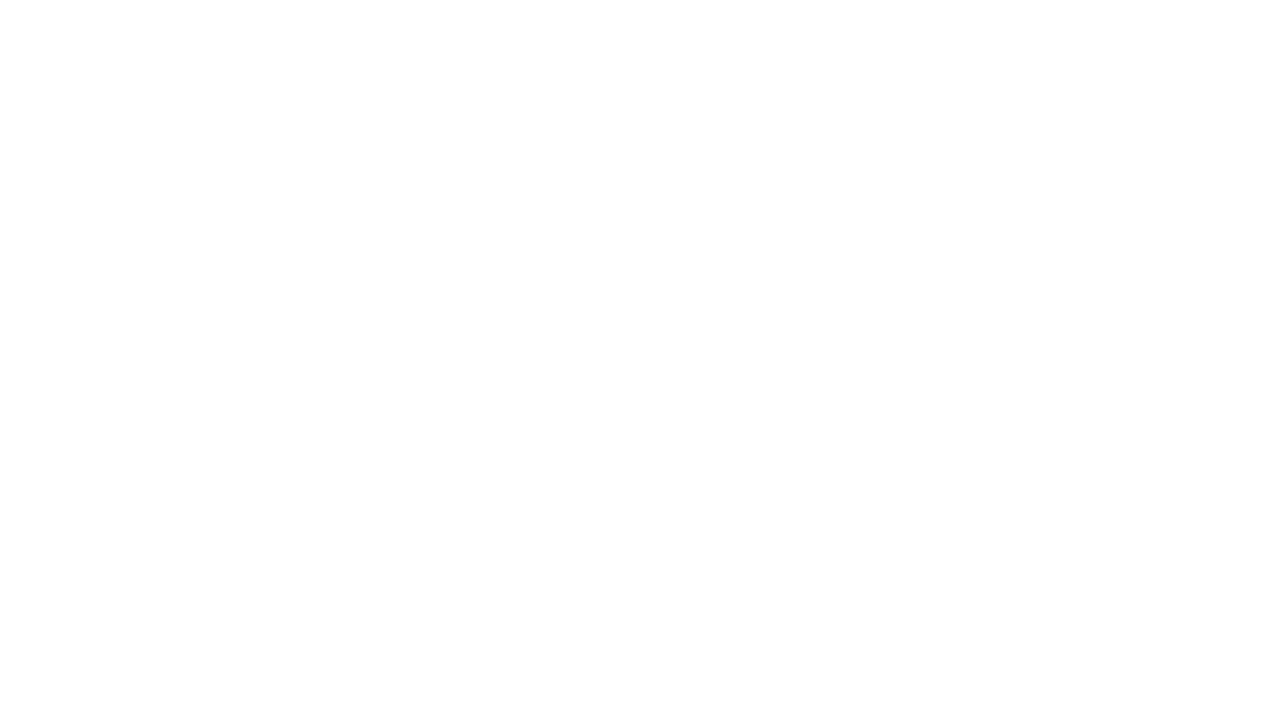
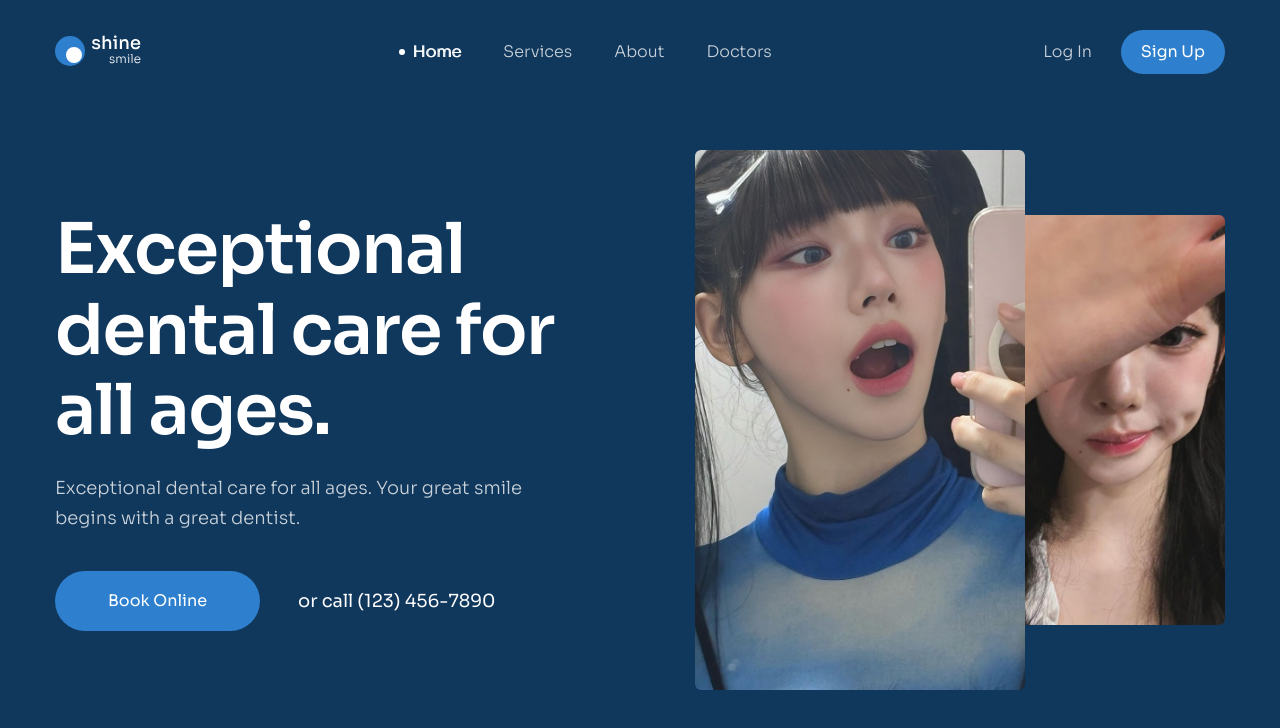
Before and after one commit to bebup95/f8-htmlcss-project-04, a plain HTML site: page index.html in a window 1280 px wide. Drawn offline with Linux system fonts and the light colour scheme.

Commit message:
create header and hero

```diff
--- a/assets/css/styles.css
+++ b/assets/css/styles.css
@@ -0,0 +1,189 @@
+* {
+    box-sizing: border-box;
+}
+
+:root {
+    --primary-color: #2e80ce;
+}
+
+html,
+body {
+    scroll-behavior: smooth;
+}
+
+html {
+    font-size: 62.5%;
+}
+
+body {
+    font-family: "Sora", sans-serif;
+    font-size: 1.6rem;
+}
+
+/* common */
+line-clamp {
+    display: -webkit-box;
+    -webkit-line-clamp: 3;
+    -webkit-box-orient: vertical;
+    overflow: hidden;
+}
+
+.container {
+    width: 1170px;
+    margin: 0 auto;
+}
+
+a {
+    text-decoration: none;
+    color: #fff;
+}
+
+.btn {
+    --height: 60px;
+    display: inline-block;
+    min-width: 205px;
+    height: var(--height);
+    padding: 0 20px;
+    border-radius: 99px;
+    font-size: 1.6rem;
+    font-weight: 400;
+    text-align: center;
+    line-height: var(--height);
+    color: #fff;
+    background: var(--primary-color);
+}
+
+.btn:hover {
+    opacity: 0.8;
+}
+
+/* header */
+
+.header {
+    padding-top: 30px;
+    background: #10375c;
+}
+
+.header-inner {
+    display: flex;
+    justify-content: space-between;
+    align-items: center;
+}
+
+.navbar__list {
+    display: flex;
+    position: relative;
+}
+
+.navbar__item {
+    padding: 0 21px;
+    color: #c9d2da;
+    font-style: normal;
+    font-weight: 300;
+    line-height: 1.75; /* 175% */
+}
+
+.navbar__item:hover,
+.active {
+    text-shadow: 1px 0 0 currentColor;
+    color: #fff;
+}
+
+.navbar__list li:first-child::before {
+    content: "";
+    position: absolute;
+    display: inline-block;
+    width: 6px;
+    height: 6px;
+    flex-shrink: 0;
+    background: #fff;
+    border-radius: 999px;
+    left: 8px;
+    top: 11px;
+}
+
+.log-in {
+    color: #c9d2da;
+    font-size: 1.6rem;
+    font-style: normal;
+    font-weight: 300;
+    line-height: 1.75; /* 175% */
+    margin-right: 25px;
+}
+
+.sign-in {
+    min-width: 104px;
+    --height: 44px;
+}
+
+/* hero */
+
+.hero {
+    padding-top: 76px;
+    padding-bottom: 110px;
+    background-color: #10375c;
+}
+
+.hero-inner {
+    display: flex;
+    justify-content: space-between;
+    align-items: center;
+    gap: 113px;
+}
+
+.booking__title {
+    color: #fff;
+    width: 517px;
+    font-size: 7rem;
+    font-weight: 600;
+    line-height: 1.15; /* 114.286% */
+    letter-spacing: -1.4px;
+}
+
+.booking__desc {
+    margin-top: 22px;
+    width: 468px;
+    color: #c9d2da;
+    font-size: 1.8rem;
+    font-weight: 300;
+    line-height: 1.67; /* 166.667% */
+}
+
+.booking__link {
+    display: flex;
+    gap: 38px;
+    align-items: center;
+    margin-top: 38px;
+}
+
+.booking__link a:first-child {
+    min-width: 205px;
+    height: 60px;
+}
+
+.booking__link a:last-child {
+    font-size: 1.8rem;
+    font-weight: 400;
+    line-height: 1.67; /* 166.667% */
+}
+
+.hero__img {
+    display: flex;
+    align-items: center;
+}
+
+.hero__img--item:first-child {
+    width: 330px;
+    height: 540px;
+    object-fit: cover;
+    border-radius: 6px;
+    z-index: 1;
+}
+
+.hero__img--item:last-child {
+    width: 210px;
+    height: 410px;
+    object-fit: cover;
+    border-radius: 6px;
+    margin-left: -10px;
+}
--- a/index.html
+++ b/index.html
@@ -4,8 +4,82 @@
         <meta charset="UTF-8" />
         <meta name="viewport" content="width=device-width, initial-scale=1.0" />
         <title>Document</title>
+        <link rel="preconnect" href="https://fonts.googleapis.com" />
+        <link rel="preconnect" href="https://fonts.gstatic.com" crossorigin />
+        <link
+            href="https://fonts.googleapis.com/css2?family=Open+Sans:ital,wght@0,300..800;1,300..800&family=Sora:wght@100..800&display=swap"
+            rel="stylesheet"
+        />
         <link rel="stylesheet" href="./assets/css/reset.css" />
         <link rel="stylesheet" href="./assets/css/styles.css" />
     </head>
-    <body></body>
+    <body>
+        <header class="header">
+            <div class="container">
+                <div class="header-inner">
+                    <div class="header--logo">
+                        <a href="#!">
+                            <img src="./assets/img/Logo.svg" alt="Shine" />
+                        </a>
+                    </div>
+                    <nav class="navbar">
+                        <ul class="navbar__list">
+                            <li>
+                                <a href="#!" class="navbar__item active"
+                                    >Home</a
+                                >
+                            </li>
+                            <li>
+                                <a href="#!" class="navbar__item">Services</a>
+                            </li>
+                            <li>
+                                <a href="#!" class="navbar__item">About</a>
+                            </li>
+                            <li>
+                                <a href="#!" class="navbar__item">Doctors</a>
+                            </li>
+                        </ul>
+                    </nav>
+                    <div class="header--group-btn">
+                        <a href="#!" class="log-in">Log In</a>
+                        <a href="#!" class="sign-in btn">Sign Up</a>
+                    </div>
+                </div>
+            </div>
+        </header>
+        <main>
+            <!-- hero -->
+            <section class="hero">
+                <div class="container">
+                    <div class="hero-inner">
+                        <section class="booking">
+                            <h1 class="booking__title line-clamp">
+                                Exceptional dental care for all ages.
+                            </h1>
+                            <p class="booking__desc line-clamp">
+                                Exceptional dental care for all ages. Your great
+                                smile begins with a great dentist.
+                            </p>
+                            <div class="booking__link">
+                                <a href="#!" class="btn">Book Online</a>
+                                <a href="#!">or call (123) 456-7890</a>
+                            </div>
+                        </section>
+                        <div class="hero__img">
+                            <img
+                                src="./assets/img/hero-img.jpg"
+                                alt="hero"
+                                class="hero__img--item"
+                            />
+                            <img
+                                src="./assets/img/hero-img02.jpg"
+                                alt="hero"
+                                class="hero__img--item"
+                            />
+                        </div>
+                    </div>
+                </div>
+            </section>
+        </main>
+    </body>
 </html>
```
Also changed, not shown: assets/img/Logo.svg (added), assets/img/hero-img.jpg (added), assets/img/hero-img02.jpg (added), 1 other file.
